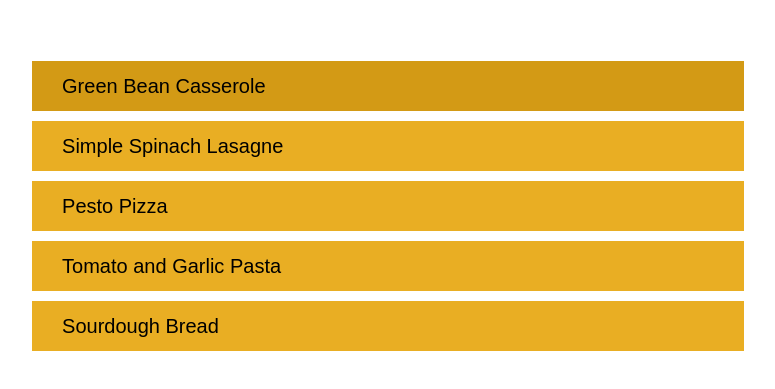
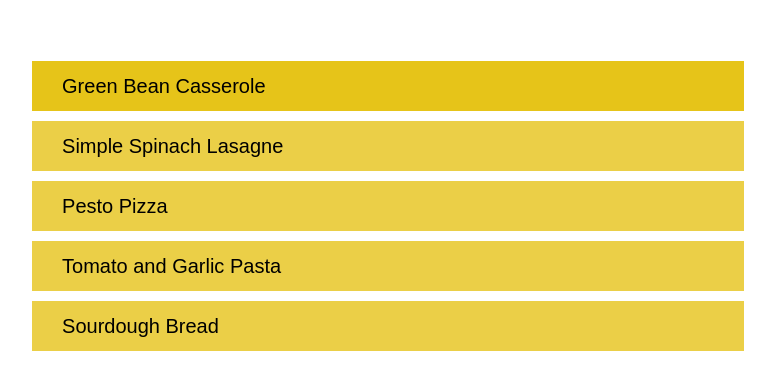
Before and after one commit to sheriffCode/odin-recipes, a plain HTML site: page index.html in a window 1280 px wide. In both pictures the pointer is over the link "Green Bean Casserole". Shown: the part 107-496 px from the top of the page, without its empty margins (252-1027 px from the left). Drawn offline with Linux system fonts and the light colour scheme.

Commit message:
Change Home page link background
Move background from li to a so the whole area becomes
clickable

```diff
--- a/style.css
+++ b/style.css
@@ -23,24 +23,24 @@ h1 {
 .nav-item {
     list-style-type: none;
     font-size: 1.25rem;
-    background-color: #E9AE23;
-    padding: 0.5em 1.5em;
-    margin-bottom: 0.5em;
-    cursor: pointer;
+
 }
 
-.nav-item:hover,
-div > a:hover,
-.nav-item:active,
-div > a:active {
-    background-color: #D39A15;
+.nav-item a:hover,
+div > a:hover {
+    background-color: hsl(50, 80%, 50%);
 }
 
 
 
 .nav-item a {
+    display: block;
     text-decoration: none;
     color: black;
+    background-color: hsl(50, 80%, 60%);
+    padding: 0.5em 1.5em;
+    margin-bottom: 0.5em;
+    cursor: pointer;
 }
 
 img {
@@ -54,7 +54,7 @@ img {
 div > a {
     font-size: 1.25rem;
     display: inline-block;
-    background-color: #E9AE23;
+    background-color: hsl(50, 80%, 60%);
     text-decoration: none;
     border-radius: 0.5em;
     color: black;
```
